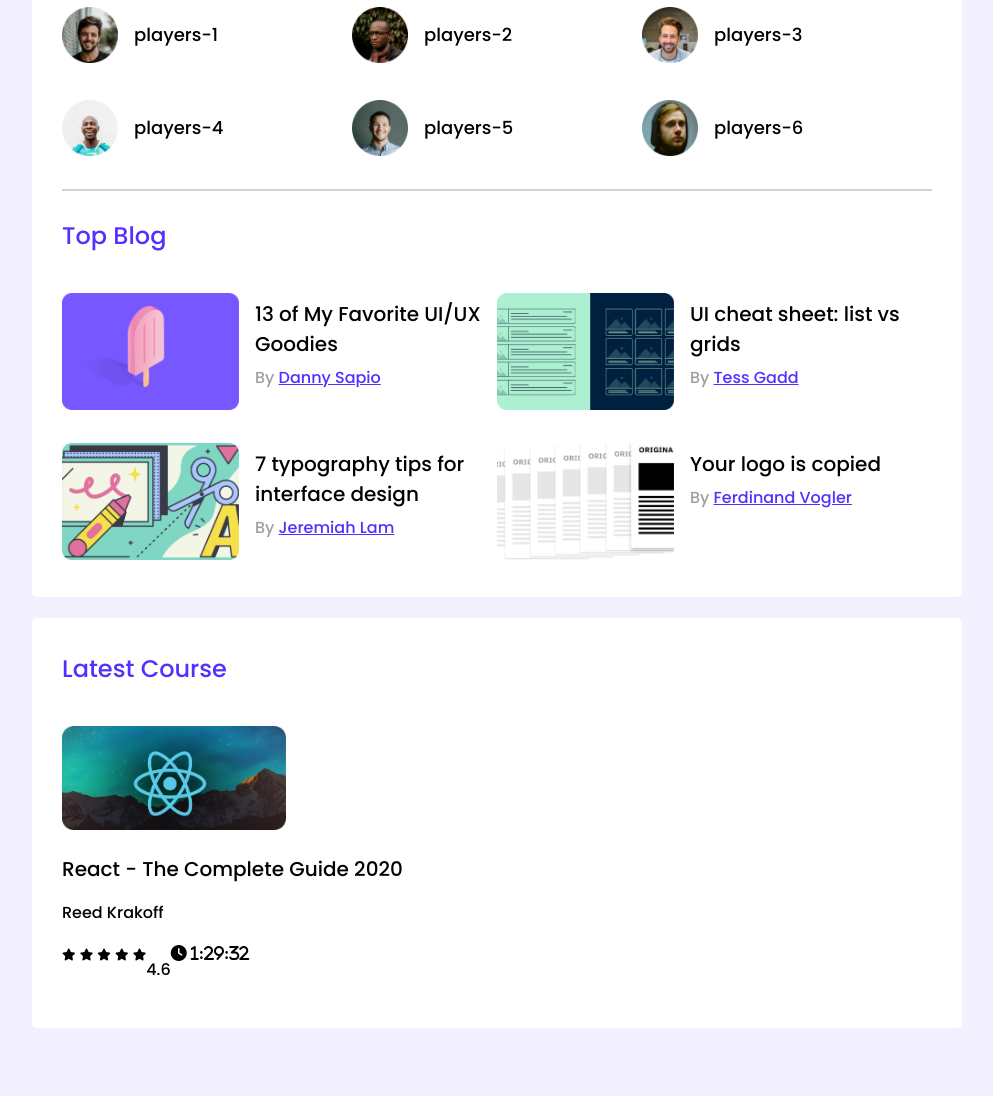
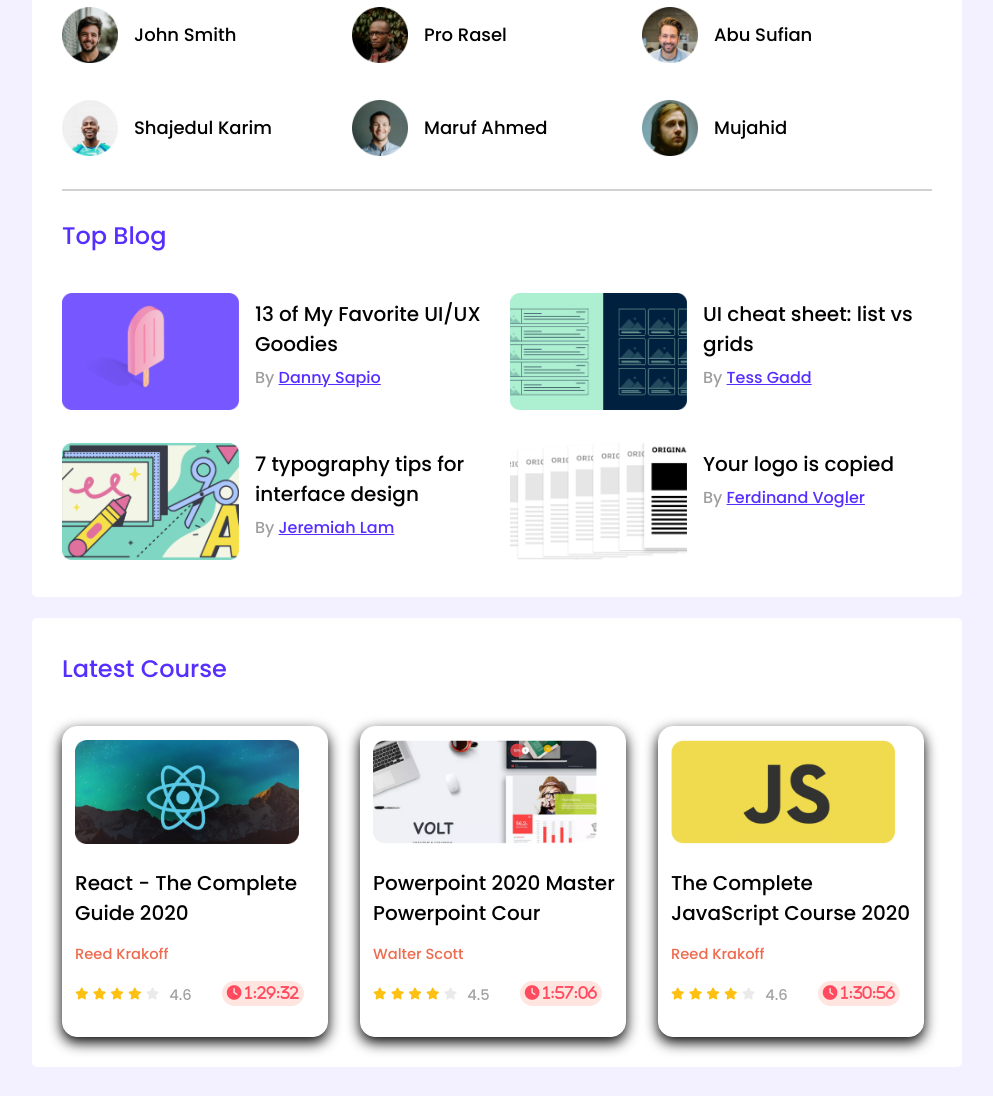
Before and after one commit to SanjidArsann/Css-3, a plain HTML site: page index.html in a window 1280 px wide. Shown: the part 113-1209 px from the top of the page, without its empty margins (143-1136 px from the left). Before the commit the page ends 1170 px from the top, so only its background shows below. Drawn offline with Linux system fonts and the light colour scheme.

Commit message:
finished

```diff
--- a/index.html
+++ b/index.html
@@ -31,43 +31,39 @@
     <main>
         <!-- top palyers & top blogs -->
         <section class="container">
-            <!--------
-                         - top Players -
-                                            ---------->
+            <!------- top Players-------->
 
             <div class="top-players">
                 <h2 class="section-title">Top Player</h2>
                 <div class="players">
                     <div class="player">
                         <img src="images/players/player-1.png" alt="">
-                        <h3 class="player-name">players-1</h3>
+                        <h3 class="player-name">John Smith</h3>
                     </div>
                     <div class="player">
                         <img src="images/players/player-2.png" alt="">
-                        <h3 class="player-name">players-2</h3>
+                        <h3 class="player-name">Pro Rasel</h3>
                     </div>
                     <div class="player">
                         <img src="images/players/player-3.png" alt="">
-                        <h3 class="player-name">players-3</h3>
+                        <h3 class="player-name">Abu Sufian</h3>
                     </div>
                     <div class="player">
                         <img src="images/players/player-4.png" alt="">
-                        <h3 class="player-name">players-4</h3>
+                        <h3 class="player-name">Shajedul Karim</h3>
                     </div>
                     <div class="player">
                         <img src="images/players/player-5.png" alt="">
-                        <h3 class="player-name">players-5</h3>
+                        <h3 class="player-name">Maruf Ahmed</h3>
                     </div>
                     <div class="player">
                         <img src="images/players/player-6.png" alt="">
-                        <h3 class="player-name">players-6</h3>
+                        <h3 class="player-name">Mujahid</h3>
                     </div>
                 </div>
             </div>
             <hr>
-            <!--------
-                         - top blogs -
-                                            ---------->
+            <!------ top blogs --------->
 
             <div class="top-blogs">
                 <h2 class="section-title">Top Blog</h2>
@@ -113,9 +109,7 @@
                     </article>
                 </div>
             </div>
-            <!--
-                     latest courses
-                                         -->
+            <!-- latest courses ---->
         </section>
         <section class="container">
             <h2 class="section-title">Latest Course</h2>
@@ -135,10 +129,60 @@
                                 <i class="fa-solid fa-star filled"></i>
                                 <i class="fa-solid fa-star empty"></i>
                             </div>
-                            <p>4.6</p>
+                            <p class="rating-point">4.6</p>
                             <div class="course-duration">
-                                <i class="fa-solid fa-clock">
+                                <i class="fa-solid fa-clock clock">
                                     1:29:32
+                                </i>
+
+                            </div>
+                        </div>
+                    </div>
+                </div>
+                <div class="course">
+                    <div class="course-banner">
+                        <img src="images/courses/course-2.png" alt="">
+                    </div>
+                    <div class="course-detail">
+                        <h2 class="course-title">Powerpoint 2020 Master Powerpoint Cour</h2>
+                        <p class="course-author">Walter Scott</p>
+                        <div class="course-info">
+                            <div class="rating">
+                                <i class="fa-solid fa-star filled"></i>
+                                <i class="fa-solid fa-star filled"></i>
+                                <i class="fa-solid fa-star filled"></i>
+                                <i class="fa-solid fa-star filled"></i>
+                                <i class="fa-solid fa-star empty"></i>
+                            </div>
+                            <p class="rating-point">4.5</p>
+                            <div class="course-duration">
+                                <i class="fa-solid fa-clock clock">
+                                    1:57:06
+                                </i>
+
+                            </div>
+                        </div>
+                    </div>
+                </div>
+                <div class="course">
+                    <div class="course-banner">
+                        <img src="images/courses/course-3.png" alt="">
+                    </div>
+                    <div class="course-detail">
+                        <h2 class="course-title">The Complete JavaScript Course 2020</h2>
+                        <p class="course-author">Reed Krakoff</p>
+                        <div class="course-info">
+                            <div class="rating">
+                                <i class="fa-solid fa-star filled"></i>
+                                <i class="fa-solid fa-star filled"></i>
+                                <i class="fa-solid fa-star filled"></i>
+                                <i class="fa-solid fa-star filled"></i>
+                                <i class="fa-solid fa-star empty"></i>
+                            </div>
+                            <p class="rating-point">4.6</p>
+                            <div class="course-duration">
+                                <i class="fa-solid fa-clock clock">
+                                    1:30:56
                                 </i>
 
                             </div>
--- a/styles/style.css
+++ b/styles/style.css
@@ -55,6 +55,7 @@ hr{
 .blogs{
     display: grid;
     grid-template-columns: repeat(2 , 1fr);
+    grid-column-gap:26px;
     grid-row-gap:26px;
 }
 .blog{
@@ -88,6 +89,21 @@ hr{
 /* -----
 courses styles
 ----------- */
+.courses{
+    display: grid;
+    grid-template-columns: repeat(3 , 1fr);
+    grid-column-gap:24px;
+
+}
+.course{
+    Width:252.42px;
+    Height:269.79px;
+    background: #fff;
+    padding: 13px 0px 26px 12px;
+    border-radius: 15px;
+    border:1px solid #fff;
+    box-shadow: 0px 5.34229px 13.3557px black;
+}
 .course-banner img{
     width: 224px;
     height: 104px;
@@ -96,21 +112,93 @@ courses styles
     font-weight: 500;
     font-size: 20.0336px;
 }
-.course-auhtor{
+.course-author{
     font-weight: 400;
     font-size: 14.6913px;
     color: #ED6B4F;
 }
 .course-info{
     display: flex;
+    align-items: center;
 }
 .fa-star{
     font-size: 12px;
 }
-.fa-star .filled{
+.filled{
     color: #FFC014;
 }
-.fa-star .empty{
+.empty{
     color: #AEAEAE;
     opacity: 0.25;
 }
+.rating-point{
+    font-weight: 400;
+    color: #A2A2A2;
+    font-size: 14.6913px;
+    margin:0;
+    margin-top:5px;
+    margin-left: 10px;
+    margin-right: 30px;
+}
+
+.clock{
+    font-weight: 600;
+    font-size: 14.6913px;
+    color: #FF4A60;
+    background: #FEE5DF;
+    border-radius: 14.6913px;
+    padding: 5px;
+}
+/*-------
+ Media Quary
+ ============ */
+
+ /* for mobile devices */
+
+ @media only screen and (max-width:688px) {
+     .container{
+         width: 100%;
+     }
+     .players , .blogs , .courses{
+         grid-template-columns: repeat(1, 1fr);
+         /* justify-items: center; */
+     }
+     .player {
+         flex-direction: column;
+         align-items: center;
+     }
+     .blog{
+        flex-direction: column;
+     }
+     .courses{
+         justify-items: center;
+     }
+     .course{
+         margin-top: 30px;
+     }
+ }
+ /* -------
+ tablet devices
+ --------- */
+ @media only screen and (min-width:689px) and (max-width:991px){
+    .container{
+        width: 100%;
+    }
+    .players{
+        grid-template-columns: repeat(2, 1fr);
+        /* justify-items: center; */
+    }
+    .player{
+        flex-direction: column;
+    }
+    .blogs{
+        padding: 0px 20px;
+    }
+    .courses{
+        grid-template-columns: repeat(2, 1fr);
+        justify-items: center;
+    }
+    .course{
+        margin-top: 20px;
+    }
+ }
```
